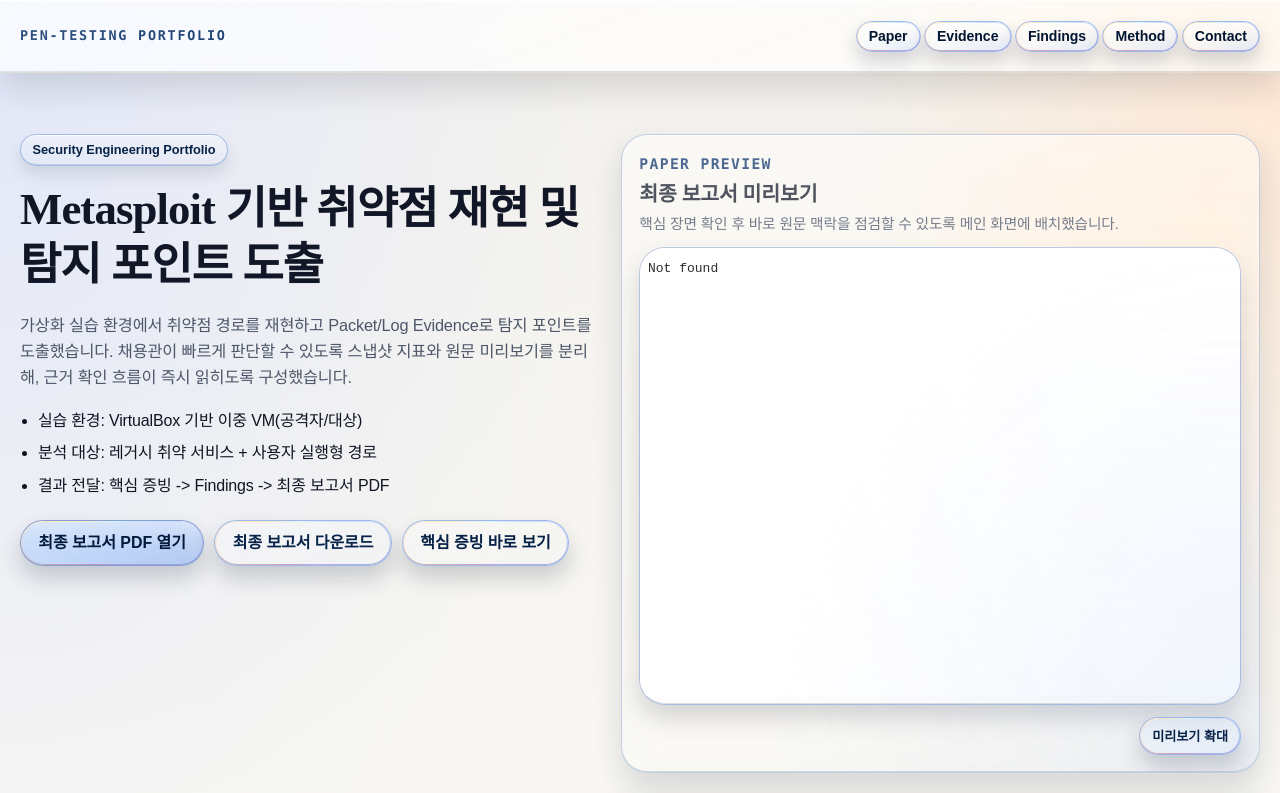
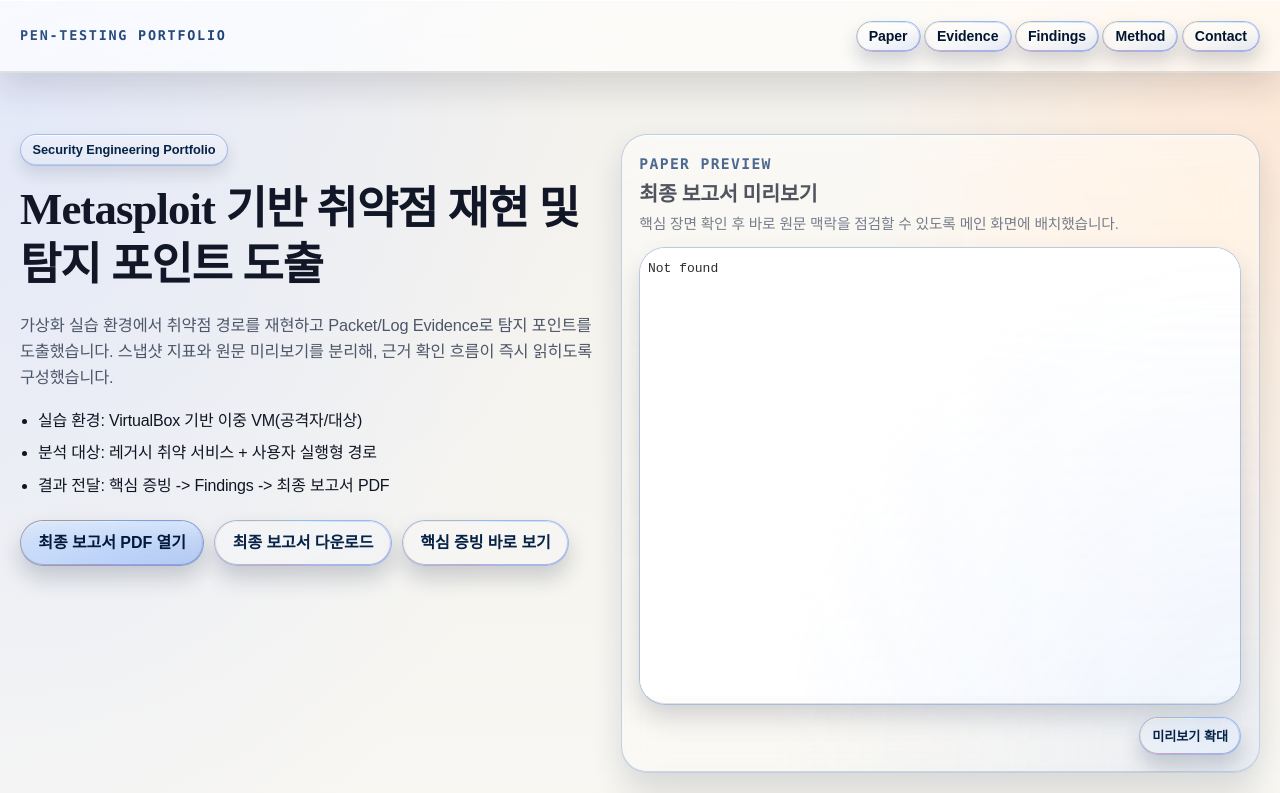
Before and after one commit to Hmeon/Pen-testing, a plain HTML site: page index.html in a window 1280 px wide. Shown: the top 793 px of the page. Drawn offline with Linux system fonts and the light colour scheme.

Commit message:
index.html -implement

```diff
--- a/index.html
+++ b/index.html
@@ -41,7 +41,7 @@
           <h1>Metasploit 기반 취약점 재현 및 탐지 포인트 도출</h1>
           <p class="hero-summary">
             가상화 실습 환경에서 취약점 경로를 재현하고 Packet/Log Evidence로 탐지 포인트를 도출했습니다.
-            채용관이 빠르게 판단할 수 있도록 스냅샷 지표와 원문 미리보기를 분리해, 근거 확인 흐름이 즉시 읽히도록 구성했습니다.
+            스냅샷 지표와 원문 미리보기를 분리해, 근거 확인 흐름이 즉시 읽히도록 구성했습니다.
           </p>
           <ul class="hero-points">
             <li>실습 환경: VirtualBox 기반 이중 VM(공격자/대상)</li>
```
